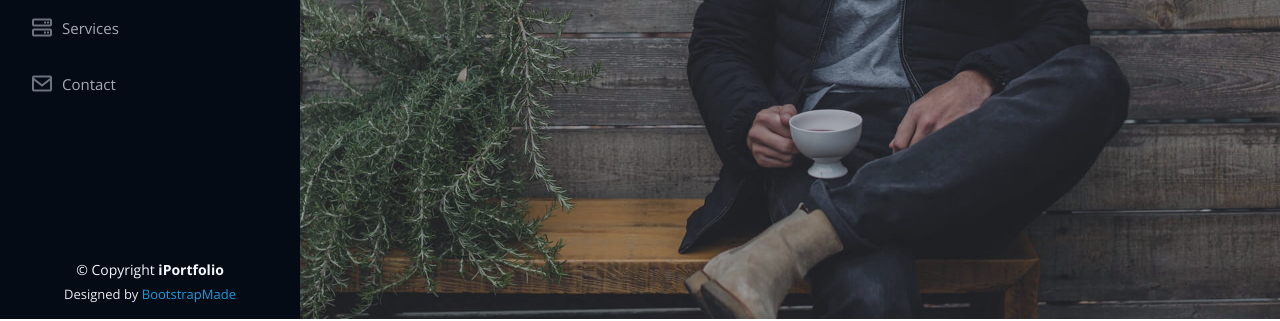
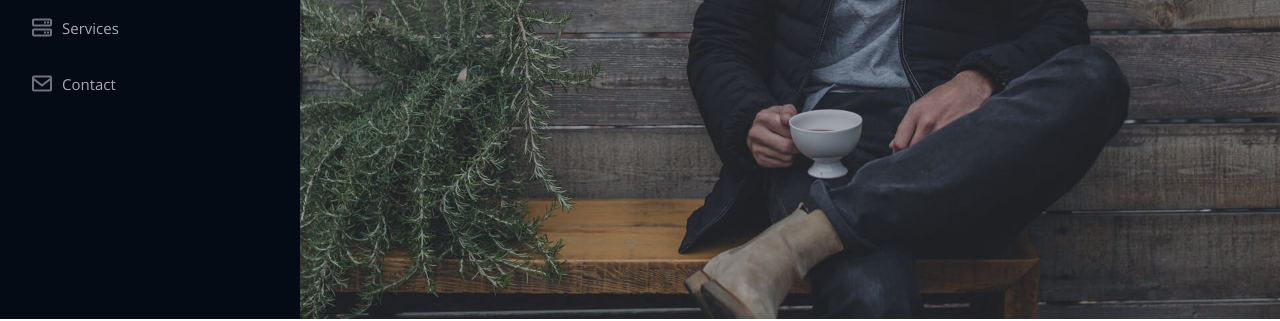
Before and after one commit to hannawos/personalPortfolio, a plain HTML site: page index.html in a window 1280 px wide. Shown: the part 481-802 px from the top of the page. Drawn offline with nearby package versions, Linux system fonts and the light colour scheme.

Commit message:
Update index.html

```diff
--- a/index.html
+++ b/index.html
@@ -617,18 +617,6 @@
 
   <!-- ======= Footer ======= -->
   <footer id="footer">
-    <div class="container">
-      <div class="copyright">
-        &copy; Copyright <strong><span>iPortfolio</span></strong>
-      </div>
-      <div class="credits">
-        <!-- All the links in the footer should remain intact. -->
-        <!-- You can delete the links only if you purchased the pro version. -->
-        <!-- Licensing information: https://bootstrapmade.com/license/ -->
-        <!-- Purchase the pro version with working PHP/AJAX contact form: https://bootstrapmade.com/iportfolio-bootstrap-portfolio-websites-template/ -->
-        Designed by <a href="https://bootstrapmade.com/">BootstrapMade</a>
-      </div>
-    </div>
   </footer><!-- End  Footer -->
 
   <a href="#" class="back-to-top d-flex align-items-center justify-content-center"><i class="bi bi-arrow-up-short"></i></a>
```
